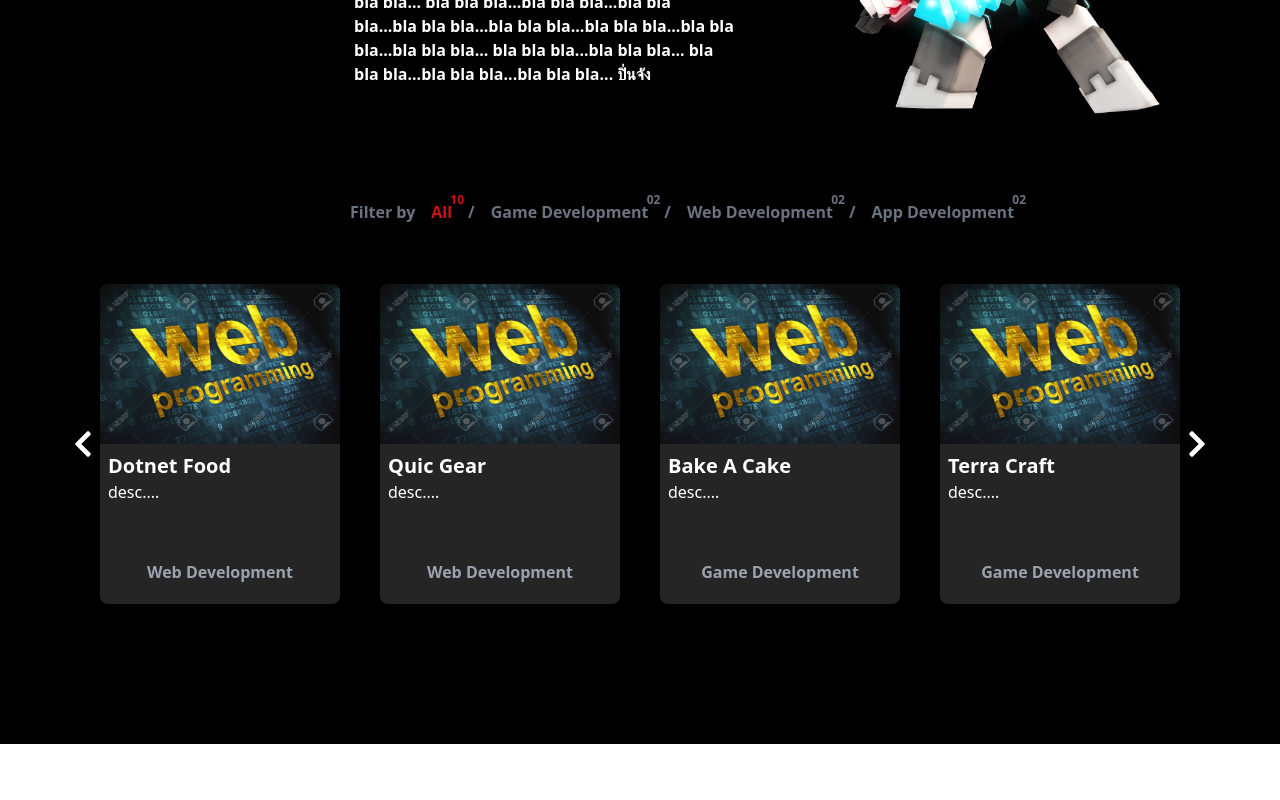
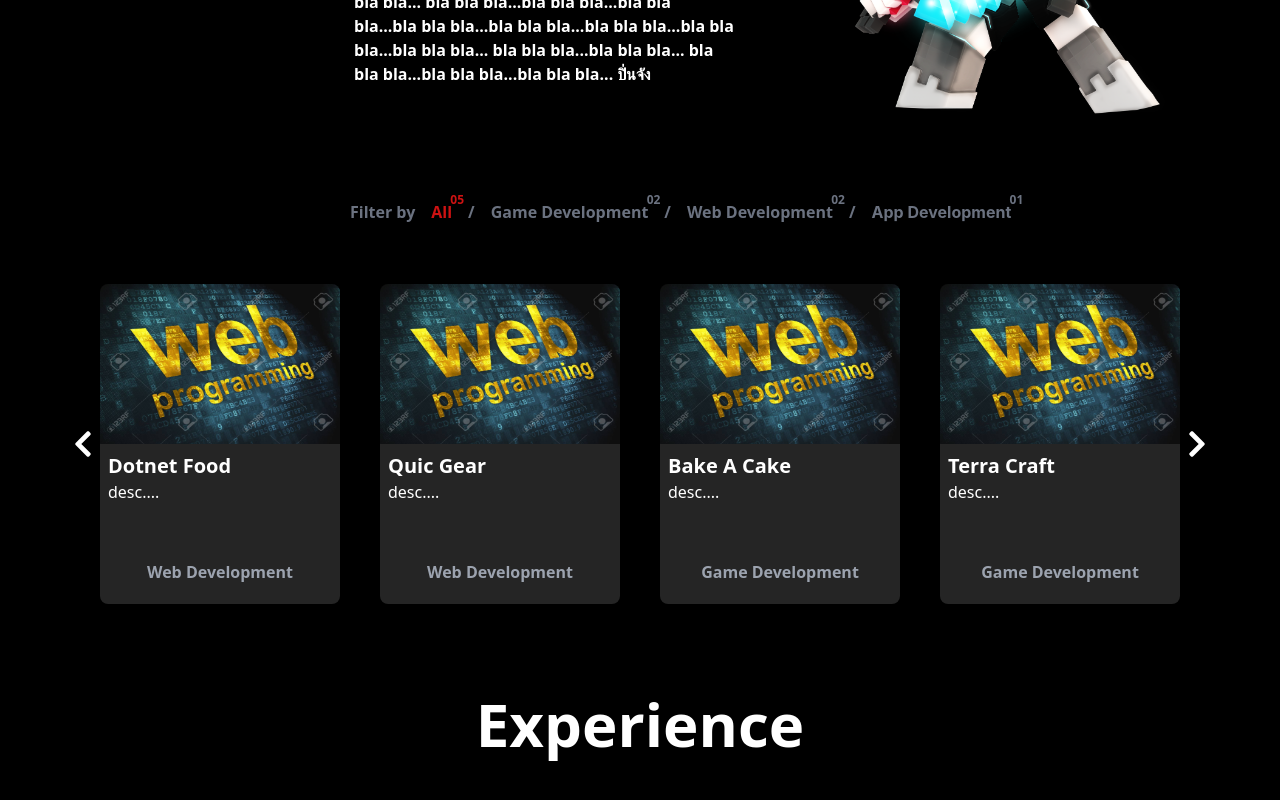
Before and after one commit to XSectorz/WebPortfolio, a React (Create React App) app in the folder my-web-portfolio/: page / in a window 1280 px wide. Shown: the part 1938-2738 px from the top of the page. Before the commit the page ends 2682 px from the top, so only its background shows below. Built offline with nearby package versions, Linux system fonts and the light colour scheme.

Commit message:
Add filter

```diff
--- a/my-web-portfolio/src/components/projectCard.js
+++ b/my-web-portfolio/src/components/projectCard.js
@@ -13,7 +13,7 @@ const ProjectCard = ({projectName,imgPath,projectType }) => {
     };
 
     return(
-    <div class="rounded-lg shadow mx-5"
+    <div class={`rounded-lg shadow mx-5 ${isHovered ? 'cursor-pointer' : 'cursor-default'}`}
     onMouseEnter={handleMouseEnter}
     onMouseLeave={handleMouseLeave}>
         <div className='flex h-[160px] w-60 overflow-hidden'>
--- a/my-web-portfolio/src/pages/MainPage.js
+++ b/my-web-portfolio/src/pages/MainPage.js
@@ -1,4 +1,4 @@
-import React, {useState} from 'react';
+import React, {useState, useEffect} from 'react';
 import EducationInfo from '../components/educationList';
 import ProjectCard from '../components/projectCard';
 import data from '../data/projectListData';
@@ -8,9 +8,12 @@ import { FaChevronLeft,FaChevronRight } from "react-icons/fa";
 export default function MainPage() {
 
     const [hoverIndex,setHoverIndex] = useState(0);
+    const [projectFilter,setprojectFilter] = useState("All");
     const [currentShowProjIndex,setCurrentShowProjIndex] = useState(0);
     const [educationIndex,setEducationIndex] = useState(1);
     const [projectTranslateXValue,setProjectTranslateXValue] = useState(0);
+    const [filteredProjects, setFilteredProjects] = useState([]);
+    const [filteredProjectsSize, setFilteredProjectsSize] = useState([]);
 
     const hoverMenu = (index) => {
         setHoverIndex(index);
@@ -18,12 +21,66 @@ export default function MainPage() {
 
     const changeEducation = (index) => {
 
-
         if(educationIndex === index) {
             setEducationIndex(0);
         } else {
             setEducationIndex(index);
         }
+    }
+
+    useEffect(() => {
+        const initialProjects = data.map(({ projectName, imgPath, projectType }) => ({
+            projectName,
+            imgPath,
+            projectType,
+        }));
+
+        const sizeByProjectType = projects.reduce((acc, project) => {
+            const type = project.projectType;
+
+            if (!acc[type]) {
+                acc[type] = 1;
+            } else {
+                acc[type]++;
+            }
+
+            return acc;
+
+        }, {});
+        setFilteredProjectsSize(sizeByProjectType);
+        setFilteredProjects(initialProjects);
+        setprojectFilter("All");
+    }, []);
+
+    const clickChangeProjectFilter = (type) => {
+        setprojectFilter(type);
+
+        let filteredProjects;
+
+        if(type === 'All') {
+            filteredProjects = projects;
+        } else {
+            filteredProjects = data.filter(item => item.projectType === type).map(({ projectName, imgPath, projectType }) => ({
+                projectName,
+                imgPath,
+                projectType,
+            }));
+        }
+
+        setCurrentShowProjIndex(0);
+        setProjectTranslateXValue(0);
+        setFilteredProjects(filteredProjects);
+
+    }
+
+    const returnNumberFormat = (num) => {
+
+        if(num < 10) {
+            return '0' + num;
+        } else {
+            return num;
+        }
+
     }
 
     const handlePrevClick = () => {
@@ -35,7 +92,7 @@ export default function MainPage() {
       };
 
       const handleNextClick = () => {
-        if(currentShowProjIndex+4 < data.length){
+        if(currentShowProjIndex+4 < filteredProjects.length){
             setProjectTranslateXValue((projectTranslateXValue) => projectTranslateXValue - 100);
             setCurrentShowProjIndex(currentShowProjIndex+1);
         }
@@ -199,28 +256,32 @@ export default function MainPage() {
                     <div className='flex text-gray-500 font-sans font-bold text-base ml-[350px]'>
                         Filter by
                     </div>
-                    <div className='relative flex text-[#CE1212] font-sans font-bold text-base ml-4'>
-                        <div className='absolute top-[-8px] right-[-12px] font-sans font text-xs'>10</div>
+                    <div className={`relative flex font-sans font-bold text-base ml-4 ${[projectFilter !== 'All' ? 'cursor-pointer text-gray-500' : 'cursor-default text-[#CE1212]']}`}
+                    onClick={() => clickChangeProjectFilter("All")}>
+                        <div className={`absolute top-[-8px] right-[-12px] font-sans font text-xs`}>{returnNumberFormat(projects.length)}</div>
                         All
                     </div>
                     <div className='text-gray-500 font-sans text-base ml-4 font-bold'> / </div>
-                    <div className='relative flex text-gray-500 font-sans font-bold text-base ml-4'>
-                        <div className='absolute top-[-8px] right-[-12px] font-sans font text-xs'>02</div>
+                    <div className={`relative flex font-sans font-bold text-base ml-4 ${[projectFilter !== 'Game Development' ? 'cursor-pointer text-gray-500' : 'cursor-default text-[#CE1212]']}`}
+                    onClick={() => clickChangeProjectFilter("Game Development")}>
+                        <div className='absolute top-[-8px] right-[-12px] font-sans font text-xs'>{returnNumberFormat(filteredProjectsSize["Game Development"])}</div>
                         Game Development
                     </div>
                     <div className='text-gray-500 font-sans text-base ml-4 font-bold'> / </div>
-                    <div className='relative flex text-gray-500 font-sans font-bold text-base ml-4'>
-                        <div className='absolute top-[-8px] right-[-12px] font-sans font text-xs'>02</div>
+                    <div className={`relative flex font-sans font-bold text-base ml-4 ${[projectFilter !== "Web Development" ? 'cursor-pointer text-gray-500' : 'cursor-default text-[#CE1212]']}`}
+                    onClick={() => clickChangeProjectFilter("Web Development")}>
+                        <div className='absolute top-[-8px] right-[-12px] font-sans font text-xs'>{returnNumberFormat(filteredProjectsSize["Web Development"])}</div>
                         Web Development
                     </div>
                     <div className='text-gray-500 font-sans text-base ml-4 font-bold'> / </div>
-                    <div className='relative flex text-gray-500 font-sans font-bold text-base ml-4'>
-                        <div className='absolute top-[-8px] right-[-12px] font-sans font text-xs'>02</div>
+                    <div className={`relative flexfont-sans font-bold text-base ml-4 ${[projectFilter !== "App Development" ? 'cursor-pointer text-gray-500' : 'cursor-default text-[#CE1212]']}`}
+                    onClick={() => clickChangeProjectFilter("App Development")}>
+                        <div className='absolute top-[-8px] right-[-12px] font-sans font text-xs'>{returnNumberFormat(filteredProjectsSize["App Development"])}</div>
                         App Development
                     </div>
                 </div>
             </div>
-            <div className='flex h-[500px] w-full justify-center mt-5'>
+            <div className='flex h-[450px] w-full justify-center mt-5'>
                 <div className='flex h-[400px] w-[1200px] bg-black relative p-5'>
 
                     {/* Arrow */}
@@ -232,8 +293,8 @@ export default function MainPage() {
                     style={{ zIndex: 2 }} onClick={() => handleNextClick()}>
                         <FaChevronRight />
                     </button>
-                    <div className={`flex w-full h-full bg-black py-5 overflow-hidden pl-5 ${data.length < 4 ? 'justify-center' : 'justify-start'}`} style={{ zIndex: 1 }}>
-                        {data.map((project, index) => (
+                    <div className={`flex w-full h-full bg-black py-5 overflow-hidden pl-5 ${filteredProjects.length < 4 ? 'justify-center' : 'justify-start'}`} style={{ zIndex: 1 }}>
+                        {filteredProjects.map((project, index) => (
                             <div
                             key={index}
                             className='project-card'
@@ -242,9 +303,22 @@ export default function MainPage() {
                                 transform: `translateX(${projectTranslateXValue}%)`
                             }}
                             >
-                            <ProjectCard {...project} />
+                            <ProjectCard key={project.projectName} {...project} />
                             </div>
                         ))}
+                    </div>
+                </div>
+            </div>
+            <div className='flex flex-col h-[500px] w-full'>
+                <div className='flex justify-center items-center text-white text-6xl font-sans font-bold'>
+                    Experience
+                </div>
+                <div className='flex flex-row'>
+                    <div className='flex'>
+
+                    </div>
+                    <div className='flex'>
+
                     </div>
                 </div>
             </div>
```
